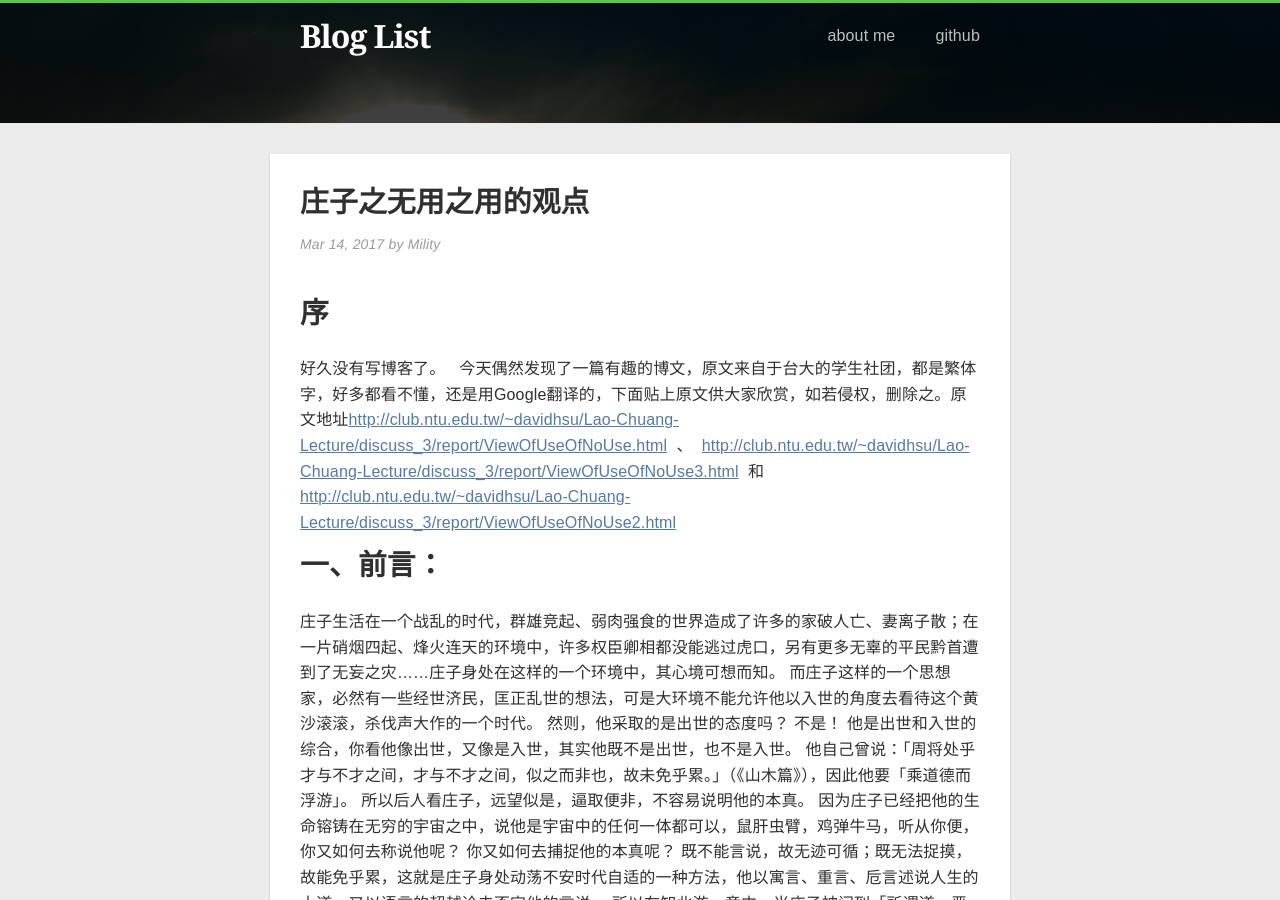
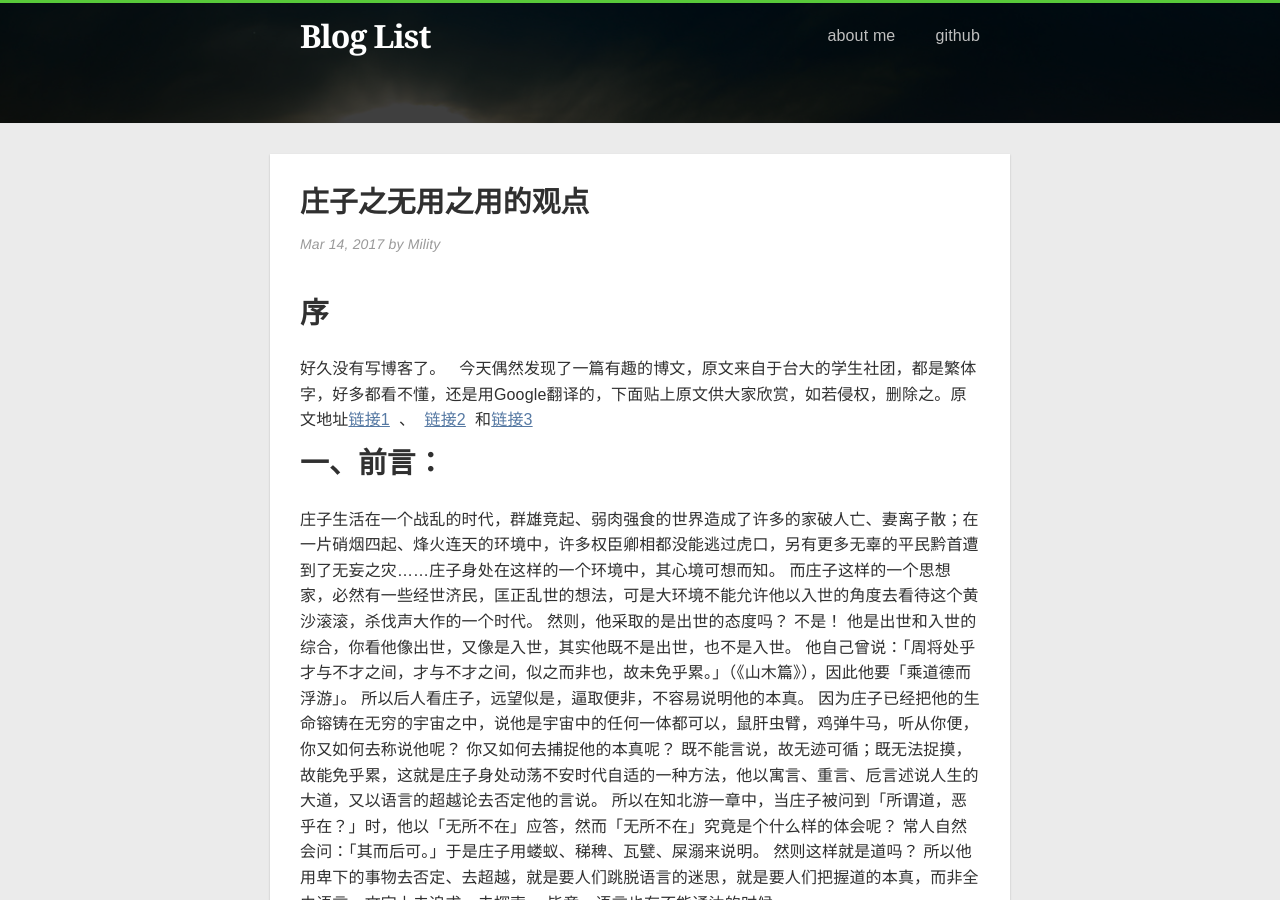
Before and after one commit to Mility/Mility.github.io, a Jekyll site: the page built from _posts/2017-03-14-庄子之无用之用的观点.markdown, in a window 1280 px wide and 900 px high. Built offline with Jekyll 4.4.1, drawn with Linux system fonts in a browser that asks for light colours; nearby versions of some CDN libraries; comment, search, counter and statistics services are not loaded.

Commit message:
Update 2017-03-14-庄子之无用之用的观点.markdown
修改文章内容超链接格式

```diff
--- a/_posts/2017-03-14-庄子之无用之用的观点.markdown
+++ b/_posts/2017-03-14-庄子之无用之用的观点.markdown
@@ -6,7 +6,7 @@ title: "庄子之无用之用的观点"
 ## 序
 
 好久没有写博客了。
-今天偶然发现了一篇有趣的博文，原文来自于台大的学生社团，都是繁体字，好多都看不懂，还是用Google翻译的，下面贴上原文供大家欣赏，如若侵权，删除之。原文地址[http://club.ntu.edu.tw/~davidhsu/Lao-Chuang-Lecture/discuss_3/report/ViewOfUseOfNoUse.html](链接1)  、  [http://club.ntu.edu.tw/~davidhsu/Lao-Chuang-Lecture/discuss_3/report/ViewOfUseOfNoUse3.html](链接2)  和[http://club.ntu.edu.tw/~davidhsu/Lao-Chuang-Lecture/discuss_3/report/ViewOfUseOfNoUse2.html](链接3)
+今天偶然发现了一篇有趣的博文，原文来自于台大的学生社团，都是繁体字，好多都看不懂，还是用Google翻译的，下面贴上原文供大家欣赏，如若侵权，删除之。原文地址[链接1](http://club.ntu.edu.tw/~davidhsu/Lao-Chuang-Lecture/discuss_3/report/ViewOfUseOfNoUse.html)  、  [链接2](http://club.ntu.edu.tw/~davidhsu/Lao-Chuang-Lecture/discuss_3/report/ViewOfUseOfNoUse3.html)  和[链接3](http://club.ntu.edu.tw/~davidhsu/Lao-Chuang-Lecture/discuss_3/report/ViewOfUseOfNoUse2.html)
 
 ## 一、前言：
 
```
